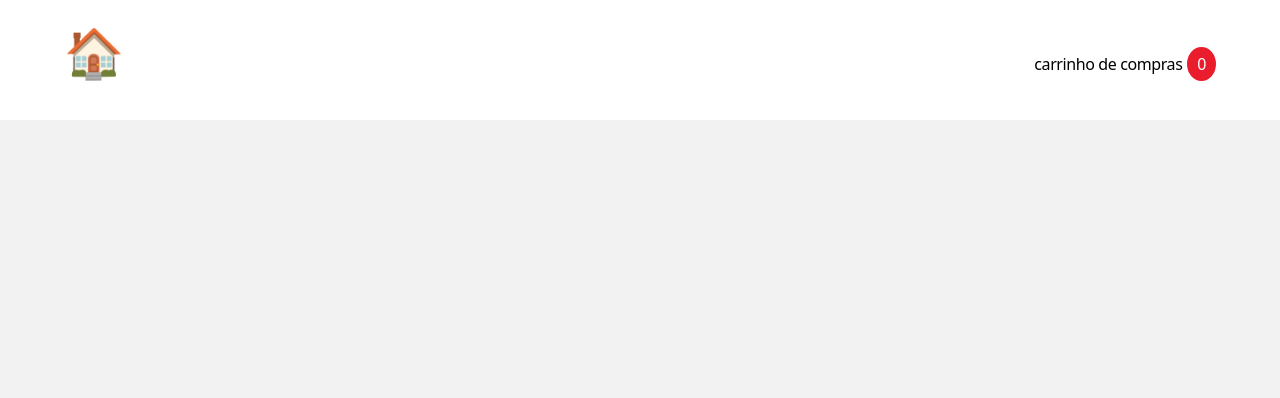
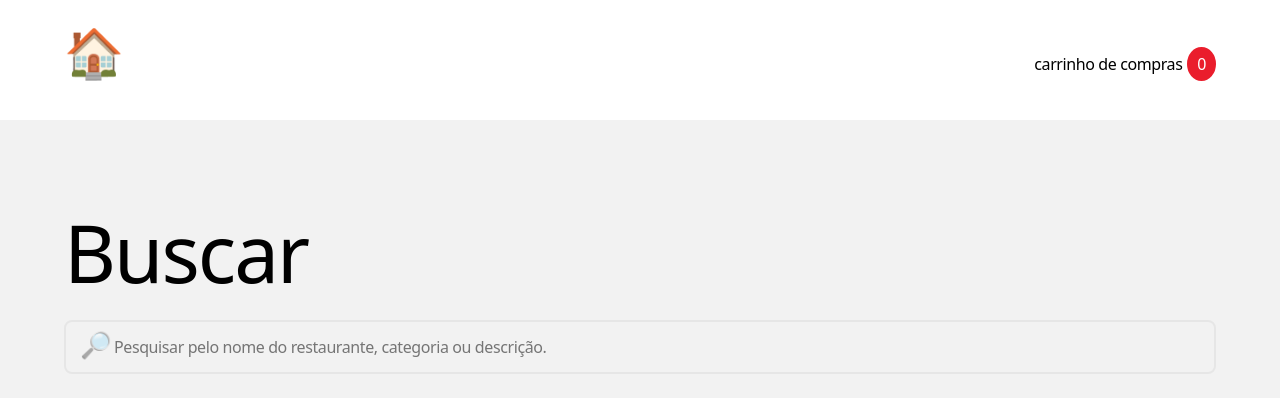
Before and after one commit to and-lz/ada-modulo-react, a React (Vite) app: page /busca in a window 1280 px wide. Shown: the top 398 px of the page. Built offline with nearby package versions, Linux system fonts and the light colour scheme.

Commit message:
Experimentos com a busca

```diff
--- /dev/null
+++ b/src/components/CaixaDeBusca.tsx
@@ -0,0 +1,20 @@
+function CaixaDeBusca(props) {
+  const { busca, definirBusca } = props;
+
+  // const {search, setSearch}
+
+  return (
+    <>
+      <input
+        type="text"
+        placeholder="Pesquisar pelo nome do restaurante, categoria ou descrição."
+        id="search"
+        value={busca}
+        onChange={(e) => definirBusca(e.target.value)}
+      />
+      <label htmlFor="search">🔎</label>
+    </>
+  );
+}
+
+export default CaixaDeBusca;
--- /dev/null
+++ b/src/components/ListaDeRestaurantes.tsx
@@ -0,0 +1,15 @@
+import CaixaRestaurante, { Restaurante } from "./CaixaRestaurante";
+
+function ListaDeRestaurantes(props) {
+  const { restaurantes } = props;
+
+  return (
+    <ul className="grid" role="list">
+      {restaurantes.map((restaurante: Restaurante) => (
+        <CaixaRestaurante key={restaurante.slug} restaurante={restaurante} />
+      ))}
+    </ul>
+  );
+}
+
+export default ListaDeRestaurantes;
--- a/src/components/Rotas.tsx
+++ b/src/components/Rotas.tsx
@@ -1,3 +1,4 @@
+import PaginaBusca from "../pages/PaginaBusca";
 import PaginaCardapioRestaurante from "../pages/PaginaCardapioRestaurante";
 import PaginaLogin from "../pages/PaginaLogin";
 import PaginaRestaurantes from "../pages/PaginaRestaurantes";
@@ -10,6 +11,7 @@ function Rotas() {
     <Routes>
       <Route path="/" element={<PaginaRestaurantes />} />
       <Route path="/login" element={<PaginaLogin />} />
+      <Route path="/busca" element={<PaginaBusca />} />
       <Route path="/:slug/cardapio" element={<PaginaCardapioRestaurante />} />
     </Routes>
   );
--- /dev/null
+++ b/src/pages/PaginaBusca.tsx
@@ -0,0 +1,35 @@
+import { useState } from "react";
+import CaixaDeBusca from "../components/CaixaDeBusca";
+import TituloPagina from "../components/TituloPagina";
+import ListaDeRestaurantes from "../components/ListaDeRestaurantes";
+
+import restaurantes from "../data/restaurantsAndItems.json";
+import { Restaurante } from "../components/CaixaRestaurante";
+
+function PaginaBusca() {
+  const [busca, definirBusca] = useState("");
+
+  function buscar({ nome, descricao, categoria }: Restaurante) {
+    return (
+      valorAtendeABusca(nome) ||
+      valorAtendeABusca(categoria) ||
+      valorAtendeABusca(descricao)
+    );
+  }
+
+  function valorAtendeABusca(valor: string) {
+    return valor.toLowerCase().includes(busca.toLowerCase());
+  }
+
+  const listaRestaurantes = restaurantes.filter(buscar);
+
+  return (
+    <>
+      <TituloPagina>Buscar</TituloPagina>
+      <CaixaDeBusca busca={busca} definirBusca={definirBusca} />
+      {busca ? <ListaDeRestaurantes restaurantes={listaRestaurantes} /> : <></>}
+    </>
+  );
+}
+
+export default PaginaBusca;
--- a/src/pages/PaginaRestaurantes.tsx
+++ b/src/pages/PaginaRestaurantes.tsx
@@ -1,53 +1,14 @@
-import { useEffect, useState } from "react";
-import CaixaRestaurante, { Restaurante } from "../components/CaixaRestaurante";
+import CaixaRestaurante from "../components/CaixaRestaurante";
+import TituloPagina from "../components/TituloPagina";
 import restaurantes from "../data/restaurantsAndItems.json";
-import TituloPagina from "../components/TituloPagina";
 
 function PaginaRestaurantes() {
-  const [busca, definirBusca] = useState("");
-  const [dadosRestaurante, definirDadosRestaurante] = useState([]);
-
-  function buscar({ nome, descricao, categoria }: Restaurante) {
-    return (
-      valorAtendeABusca(nome) ||
-      valorAtendeABusca(categoria) ||
-      valorAtendeABusca(descricao)
-    );
-  }
-
-  useEffect(() => {
-    const timeout = setTimeout(() => {
-      definirDadosRestaurante(restaurantes);
-    }, 5000);
-
-    return () => {
-      clearTimeout(timeout);
-    };
-  }, []);
-
-  function valorAtendeABusca(valor: string) {
-    return valor.toLowerCase().includes(busca.toLowerCase());
-  }
-
-  const listaRestaurantes = restaurantes.filter(buscar);
-
   return (
     <section>
       <TituloPagina>Restaurantes</TituloPagina>
-      {!dadosRestaurante.length ? <p>Carregando...</p> : ""}
-
-      {dadosRestaurante.length ? (
       <div>
-          <input
-            type="text"
-            placeholder="Pesquisar pelo nome do restaurante, categoria ou descrição."
-            id="search"
-            value={busca}
-            onChange={(e) => definirBusca(e.target.value)}
-          />
-          <label htmlFor="search">🔎</label>
         <ul className="grid" role="list">
-            {listaRestaurantes.map((restaurante) => (
+          {restaurantes.map((restaurante) => (
             <CaixaRestaurante
               key={restaurante.slug}
               restaurante={restaurante}
@@ -55,9 +16,6 @@ function PaginaRestaurantes() {
           ))}
         </ul>
       </div>
-      ) : (
-        ""
-      )}
     </section>
   );
 }
```
Also changed, not shown: src/components/BuscaRestaurante.tsx (added, +14 -0 lines). Lines whose indentation alone changed are shown as unchanged.
